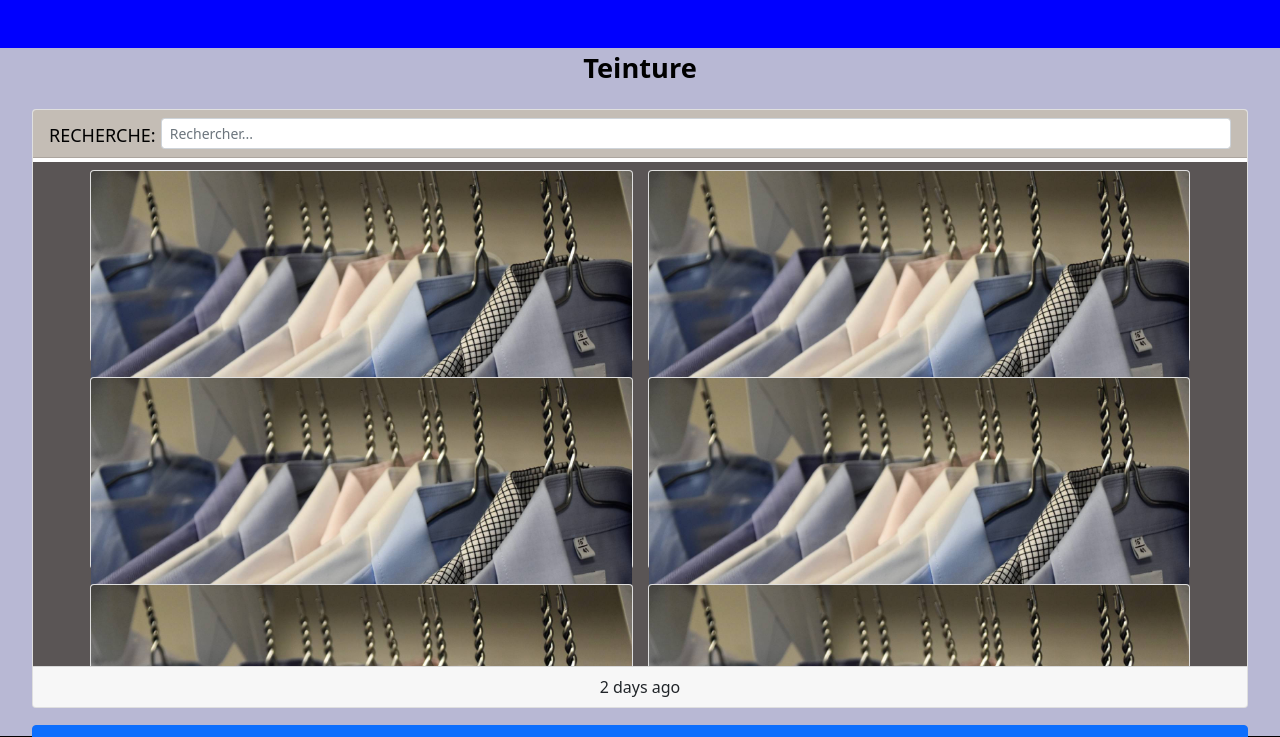
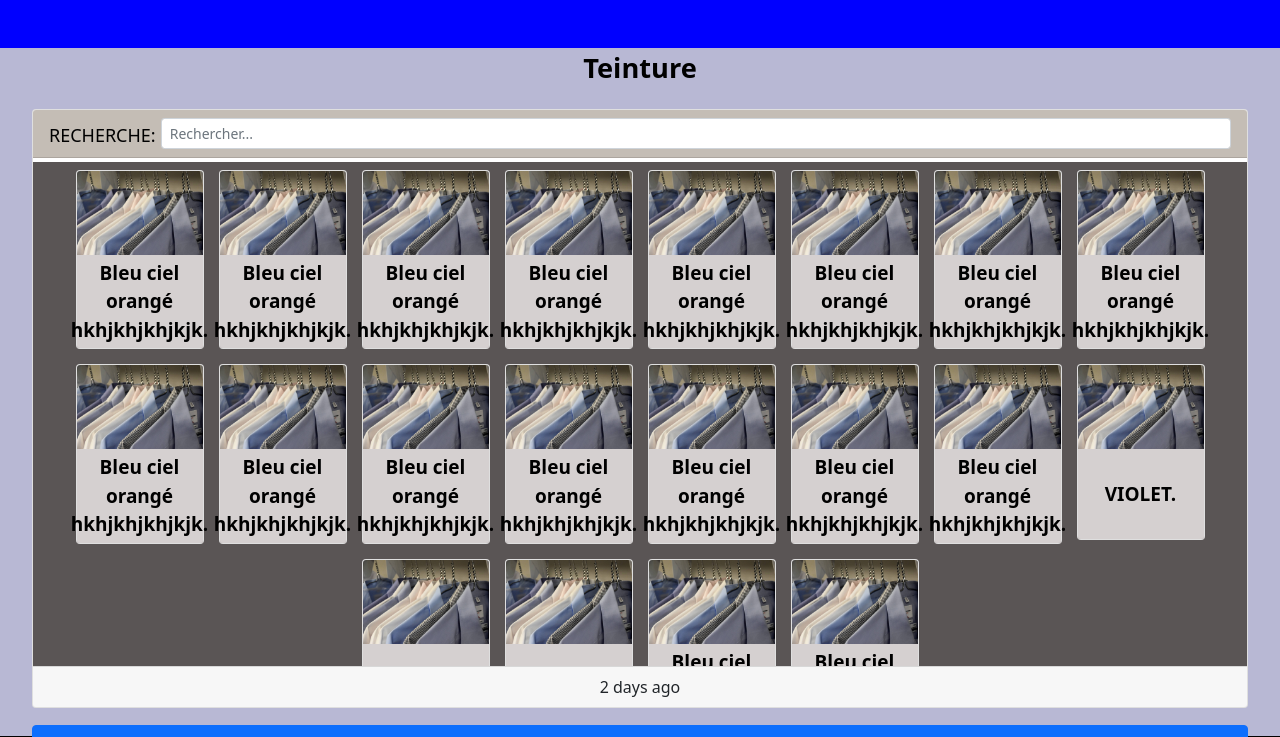
Before and after one commit to YodaNicolas/pressingapp, a plain HTML site: page teinte.html in a window 1280 px wide. Shown: the top 737 px of the page. Drawn offline with nearby package versions, Linux system fonts and the light colour scheme.

Commit message:
page2 correction1 commit commit1

```diff
--- a/Styles/Css/style.css
+++ b/Styles/Css/style.css
@@ -199,7 +199,7 @@
     /* background-color: rgba(0, 0, 255, 0.356); */
     width: 100%;
     display: flex;
-    height: 55vh;
+    height: 50vh;
     justify-content: center;
     overflow: scroll;
     overflow-x: hidden;
--- a/teinte.html
+++ b/teinte.html
@@ -38,7 +38,61 @@
                         <div class="CorpsContent cardPrincTeinte">
 
                             <div class="card " id="cardo"
-                                style="width:45%; max-height:12rem; min-height:11rem !important;  height:fit-content !important">
+                                style="width:8rem; max-height:12rem; min-height:11rem !important;  height:fit-content !important">
+                                <img src="Images/R.jpeg" class="card-img-top" alt="...">
+                                <div class="card-body Corpscard">
+                                    <div class="Textcard">Bleu ciel orangé hkhjkhjkhjkjk.
+                                    </div>
+                                </div>
+                            </div>
+
+                            <div class="card " id="cardo"
+                                style="width:8rem; max-height:12rem; min-height:11rem !important;  height:fit-content !important">
+                                <img src="Images/R.jpeg" class="card-img-top" alt="...">
+                                <div class="card-body Corpscard">
+                                    <div class="Textcard">Bleu ciel orangé hkhjkhjkhjkjk.
+                                    </div>
+                                </div>
+                            </div>
+
+                            <div class="card " id="cardo"
+                                style="width:8rem; max-height:12rem; min-height:11rem !important;  height:fit-content !important">
+                                <img src="Images/R.jpeg" class="card-img-top" alt="...">
+                                <div class="card-body Corpscard">
+                                    <div class="Textcard">Bleu ciel orangé hkhjkhjkhjkjk.
+                                    </div>
+                                </div>
+                            </div>
+
+                            <div class="card " id="cardo"
+                                style="width:8rem; max-height:12rem; min-height:11rem !important;  height:fit-content !important">
+                                <img src="Images/R.jpeg" class="card-img-top" alt="...">
+                                <div class="card-body Corpscard">
+                                    <div class="Textcard">Bleu ciel orangé hkhjkhjkhjkjk.
+                                    </div>
+                                </div>
+                            </div>
+
+                            <div class="card " id="cardo"
+                                style="width:8rem; max-height:12rem; min-height:11rem !important;  height:fit-content !important">
+                                <img src="Images/R.jpeg" class="card-img-top" alt="...">
+                                <div class="card-body Corpscard">
+                                    <div class="Textcard">Bleu ciel orangé hkhjkhjkhjkjk.
+                                    </div>
+                                </div>
+                            </div>
+
+                            <div class="card " id="cardo"
+                                style="width:8rem; max-height:12rem; min-height:11rem !important;  height:fit-content !important">
+                                <img src="Images/R.jpeg" class="card-img-top" alt="...">
+                                <div class="card-body Corpscard">
+                                    <div class="Textcard">Bleu ciel orangé hkhjkhjkhjkjk.
+                                    </div>
+                                </div>
+                            </div>
+
+                            <div class="card " id="cardo"
+                                style="width:8rem; max-height:12rem; min-height:11rem !important;  height:fit-content !important">
                                 <img src="Images/R.jpeg" class="card-img-top" alt="...">
                                 <div class="card-body Corpscard">
                                     <div class="Textcard">Bleu ciel orangé hkhjkhjkhjkjk.
@@ -46,7 +100,7 @@
                                 </div>
                             </div>
                             <div class="card " id="cardo"
-                                style="width:45%; max-height:12rem; min-height:11rem !important;  height:fit-content !important">
+                                style="width:8rem; max-height:12rem; min-height:11rem !important;  height:fit-content !important">
                                 <img src="Images/R.jpeg" class="card-img-top" alt="...">
                                 <div class="card-body Corpscard">
                                     <div class="Textcard">Bleu ciel orangé hkhjkhjkhjkjk.
@@ -54,7 +108,7 @@
                                 </div>
                             </div>
                             <div class="card " id="cardo"
-                                style="width:45%; max-height:12rem; min-height:11rem !important;  height:fit-content !important">
+                                style="width:8rem; max-height:12rem; min-height:11rem !important;  height:fit-content !important">
                                 <img src="Images/R.jpeg" class="card-img-top" alt="...">
                                 <div class="card-body Corpscard">
                                     <div class="Textcard">Bleu ciel orangé hkhjkhjkhjkjk.
@@ -62,7 +116,7 @@
                                 </div>
                             </div>
                             <div class="card " id="cardo"
-                                style="width:45%; max-height:12rem; min-height:11rem !important;  height:fit-content !important">
+                                style="width:8rem; max-height:12rem; min-height:11rem !important;  height:fit-content !important">
                                 <img src="Images/R.jpeg" class="card-img-top" alt="...">
                                 <div class="card-body Corpscard">
                                     <div class="Textcard">Bleu ciel orangé hkhjkhjkhjkjk.
@@ -70,7 +124,7 @@
                                 </div>
                             </div>
                             <div class="card " id="cardo"
-                                style="width:45%; max-height:12rem; min-height:11rem !important;  height:fit-content !important">
+                                style="width:8rem; max-height:12rem; min-height:11rem !important;  height:fit-content !important">
                                 <img src="Images/R.jpeg" class="card-img-top" alt="...">
                                 <div class="card-body Corpscard">
                                     <div class="Textcard">Bleu ciel orangé hkhjkhjkhjkjk.
@@ -78,7 +132,7 @@
                                 </div>
                             </div>
                             <div class="card " id="cardo"
-                                style="width:45%; max-height:12rem; min-height:11rem !important;  height:fit-content !important">
+                                style="width:8rem; max-height:12rem; min-height:11rem !important;  height:fit-content !important">
                                 <img src="Images/R.jpeg" class="card-img-top" alt="...">
                                 <div class="card-body Corpscard">
                                     <div class="Textcard">Bleu ciel orangé hkhjkhjkhjkjk.
@@ -86,7 +140,7 @@
                                 </div>
                             </div>
                             <div class="card " id="cardo"
-                                style="width:45%; max-height:12rem; min-height:11rem !important;  height:fit-content !important">
+                                style="width:8rem; max-height:12rem; min-height:11rem !important;  height:fit-content !important">
                                 <img src="Images/R.jpeg" class="card-img-top" alt="...">
                                 <div class="card-body Corpscard">
                                     <div class="Textcard">Bleu ciel orangé hkhjkhjkhjkjk.
@@ -94,7 +148,7 @@
                                 </div>
                             </div>
                             <div class="card " id="cardo"
-                                style="width:45%; max-height:12rem; min-height:11rem !important;  height:fit-content !important">
+                                style="width:8rem; max-height:12rem; min-height:11rem !important;  height:fit-content !important">
                                 <img src="Images/R.jpeg" class="card-img-top" alt="...">
                                 <div class="card-body Corpscard">
                                     <div class="Textcard">Bleu ciel orangé hkhjkhjkhjkjk.
@@ -102,7 +156,7 @@
                                 </div>
                             </div>
                             <div class="card " id="cardo"
-                                style="width:45%; max-height:12rem; min-height:11rem !important;  height:fit-content !important">
+                                style="width:8rem; max-height:12rem; min-height:11rem !important;  height:fit-content !important">
                                 <img src="Images/R.jpeg" class="card-img-top" alt="...">
                                 <div class="card-body Corpscard">
                                     <div class="Textcard">Bleu ciel orangé hkhjkhjkhjkjk.
@@ -110,7 +164,31 @@
                                 </div>
                             </div>
                             <div class="card " id="cardo"
-                                style="width:45%; max-height:12rem; min-height:11rem !important;  height:fit-content !important">
+                                style="width:8rem; max-height:12rem; min-height:11rem !important;  height:fit-content !important">
+                                <img src="Images/R.jpeg" class="card-img-top" alt="...">
+                                <div class="card-body Corpscard">
+                                    <div class="Textcard">VIOLET.
+                                    </div>
+                                </div>
+                            </div>
+                            <div class="card " id="cardo"
+                                style="width:8rem; max-height:12rem; min-height:11rem !important;  height:fit-content !important">
+                                <img src="Images/R.jpeg" class="card-img-top" alt="...">
+                                <div class="card-body Corpscard">
+                                    <div class="Textcard">gris.
+                                    </div>
+                                </div>
+                            </div>
+                            <div class="card " id="cardo"
+                                style="width:8rem; max-height:12rem; min-height:11rem !important;  height:fit-content !important">
+                                <img src="Images/R.jpeg" class="card-img-top" alt="...">
+                                <div class="card-body Corpscard">
+                                    <div class="Textcard">noir.
+                                    </div>
+                                </div>
+                            </div>
+                            <div class="card " id="cardo"
+                                style="width:8rem; max-height:12rem; min-height:11rem !important;  height:fit-content !important">
                                 <img src="Images/R.jpeg" class="card-img-top" alt="...">
                                 <div class="card-body Corpscard">
                                     <div class="Textcard">Bleu ciel orangé hkhjkhjkhjkjk.
@@ -118,77 +196,14 @@
                                 </div>
                             </div>
                             <div class="card " id="cardo"
-                                style="width:45%; max-height:12rem; min-height:11rem !important;  height:fit-content !important">
+                                style="width:8rem; max-height:12rem; min-height:11rem !important;  height:fit-content !important">
                                 <img src="Images/R.jpeg" class="card-img-top" alt="...">
                                 <div class="card-body Corpscard">
                                     <div class="Textcard">Bleu ciel orangé hkhjkhjkhjkjk.
                                     </div>
                                 </div>
                             </div>
-                            <div class="card " id="cardo"
-                                style="width:45%; max-height:12rem; min-height:11rem !important;  height:fit-content !important">
-                                <img src="Images/R.jpeg" class="card-img-top" alt="...">
-                                <div class="card-body Corpscard">
-                                    <div class="Textcard">Bleu ciel orangé hkhjkhjkhjkjk.
-                                    </div>
-                                </div>
-                            </div>
-                            <div class="card " id="cardo"
-                                style="width:45%; max-height:12rem; min-height:11rem !important;  height:fit-content !important">
-                                <img src="Images/R.jpeg" class="card-img-top" alt="...">
-                                <div class="card-body Corpscard">
-                                    <div class="Textcard">Bleu ciel orangé hkhjkhjkhjkjk.
-                                    </div>
-                                </div>
-                            </div>
-                            <div class="card " id="cardo"
-                                style="width:45%; max-height:12rem; min-height:11rem !important;  height:fit-content !important">
-                                <img src="Images/R.jpeg" class="card-img-top" alt="...">
-                                <div class="card-body Corpscard">
-                                    <div class="Textcard">Bleu ciel orangé hkhjkhjkhjkjk.
-                                    </div>
-                                </div>
-                            </div>
-                            <div class="card " id="cardo"
-                                style="width:45%; max-height:12rem; min-height:11rem !important;  height:fit-content !important">
-                                <img src="Images/R.jpeg" class="card-img-top" alt="...">
-                                <div class="card-body Corpscard">
-                                    <div class="Textcard">Bleu ciel orangé hkhjkhjkhjkjk.
-                                    </div>
-                                </div>
-                            </div>
-                            <div class="card " id="cardo"
-                                style="width:45%; max-height:12rem; min-height:11rem !important;  height:fit-content !important">
-                                <img src="Images/R.jpeg" class="card-img-top" alt="...">
-                                <div class="card-body Corpscard">
-                                    <div class="Textcard">Bleu ciel orangé hkhjkhjkhjkjk.
-                                    </div>
-                                </div>
-                            </div>
-                            <div class="card " id="cardo"
-                                style="width:45%; max-height:12rem; min-height:11rem !important;  height:fit-content !important">
-                                <img src="Images/R.jpeg" class="card-img-top" alt="...">
-                                <div class="card-body Corpscard">
-                                    <div class="Textcard">Bleu ciel orangé hkhjkhjkhjkjk.
-                                    </div>
-                                </div>
-                            </div>
-                            <div class="card " id="cardo"
-                                style="width:45%; max-height:12rem; min-height:11rem !important;  height:fit-content !important">
-                                <img src="Images/R.jpeg" class="card-img-top" alt="...">
-                                <div class="card-body Corpscard">
-                                    <div class="Textcard">Bleu ciel orangé hkhjkhjkhjkjk.
-                                    </div>
-                                </div>
-                            </div>
-                            <div class="card " id="cardo"
-                                style="width:45%; max-height:12rem; min-height:11rem !important;  height:fit-content !important">
-                                <img src="Images/R.jpeg" class="card-img-top" alt="...">
-                                <div class="card-body Corpscard">
-                                    <div class="Textcard">Bleu ciel orangé hkhjkhjkhjkjk.
-                                    </div>
-                                </div>
-                            </div>
+
 
 
 
```
